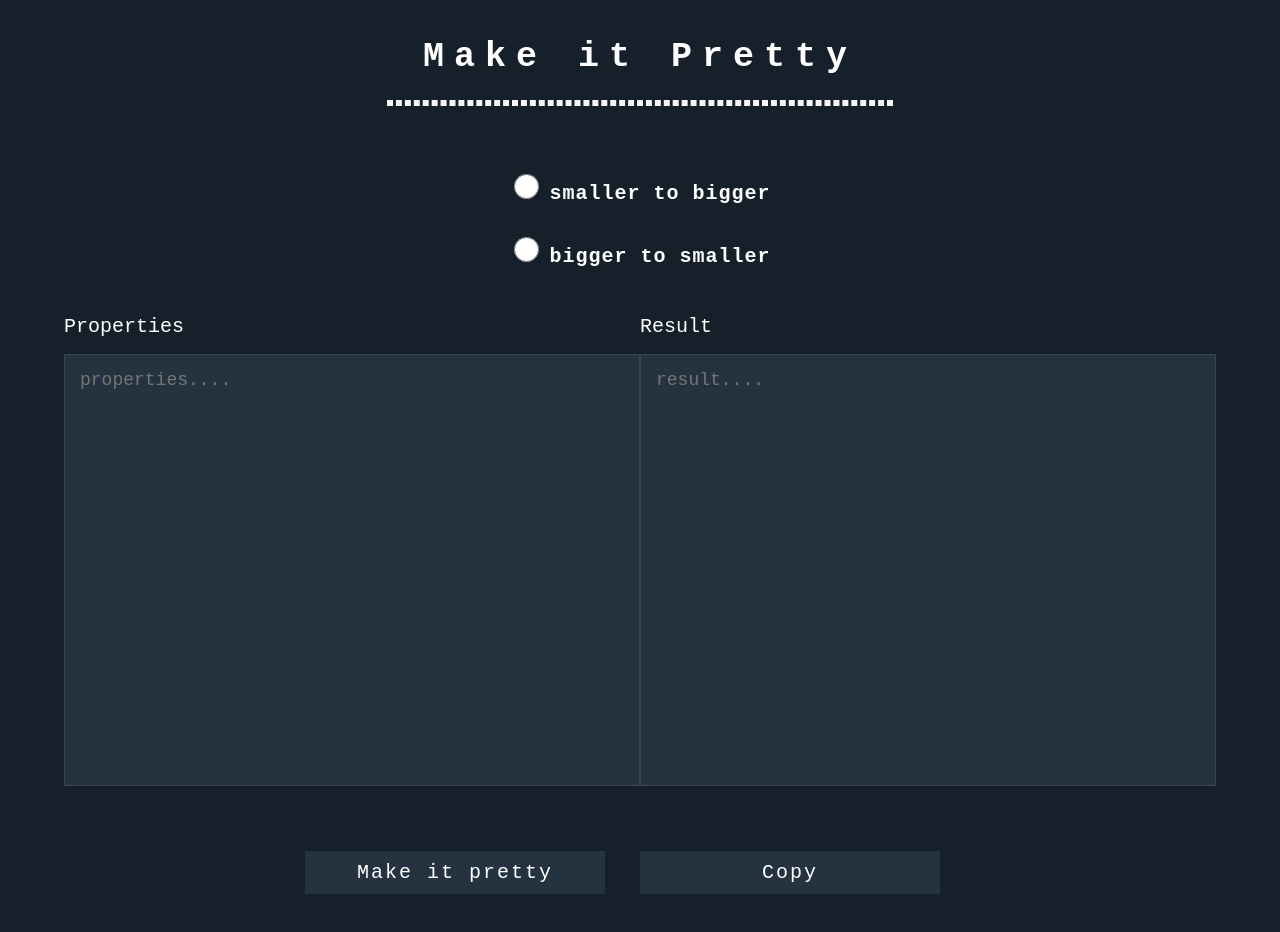
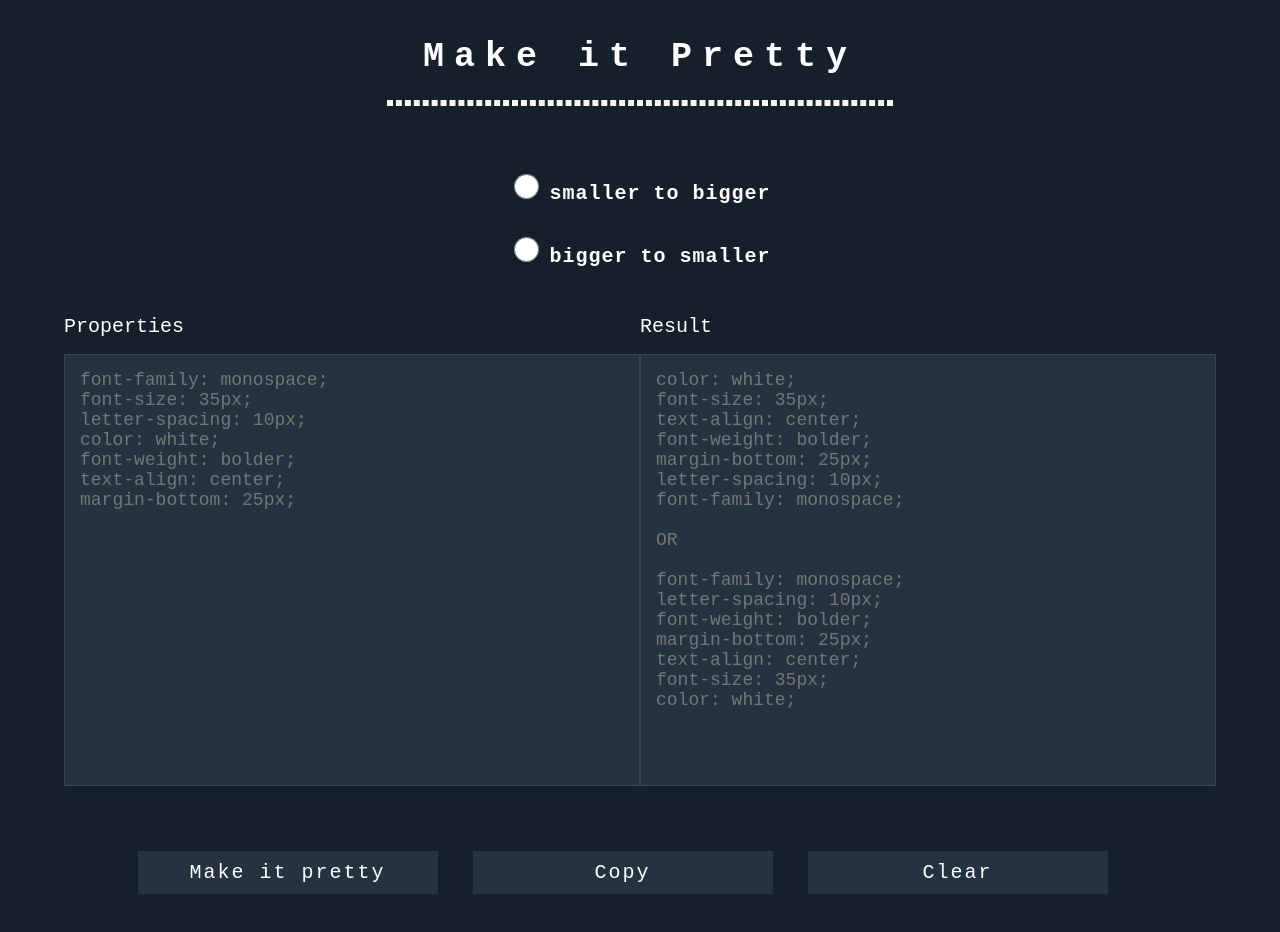
Before and after one commit to apriliandi246/react-css-sort, a React (Create React App) app: page / in a window 1280 px wide. Built offline with nearby package versions, Linux system fonts and the light colour scheme.

Commit message:
factory components and add clear feature

```diff
--- a/src/App.js
+++ b/src/App.js
@@ -1,11 +1,11 @@
 import React from 'react';
 import copy from 'copy-to-clipboard';
-import { sortProperties } from './util/sort';
-import './style/main.css';
 import RadioButton from './components/RadioButton';
 import PropertiesArea from './components/PropertiesArea';
 import Buttons from './components/Buttons';
 import Head from './components/Head';
+import { sortProperties } from './util/sort';
+import './style/main.css';
 
 
 class App extends React.Component {
@@ -15,6 +15,9 @@ class App extends React.Component {
       result: ``,
       properties: ``
    }
+
+   inputProperties = React.createRef();
+
 
    onChangeMin = () => {
       this.setState({ min: true, max: false });
@@ -50,6 +53,17 @@ class App extends React.Component {
       alert('Copied');
    }
 
+   onClear = () => {
+      this.inputProperties.current.value = "";
+
+      this.setState({
+         min: false,
+         max: false,
+         result: ``,
+         properties: ``
+      });
+   }
+
    render() {
       const { min, max, result, properties } = this.state;
 
@@ -66,14 +80,18 @@ class App extends React.Component {
 
             <PropertiesArea
                value={result}
+               inputPropertiesRef={this.inputProperties}
                onInputChange={this.onInputChange}
             />
 
             <Buttons
+               min={min}
+               max={max}
                result={result}
                properties={properties}
                onCopy={this.onCopy}
                onClick={this.onClick}
+               onClear={this.onClear}
             />
          </div>
       );
--- a/src/components/Buttons.js
+++ b/src/components/Buttons.js
@@ -2,22 +2,32 @@ import React, { Component } from 'react';
 
 class Buttons extends Component {
    render() {
-      const { result, properties, onCopy, onClick } = this.props;
+      const { min, max, result, properties, onCopy, onClick, onClear } = this.props;
 
       return (
          <div className="buttons">
             <button
+               onClick={onClick}
                className="btn-one"
-               onClick={onClick}
-               disabled={properties.length === 0 ? true : false}>
+               disabled={properties.length !== 0 && (min === true || max === true) ? false : true}
+            >
                Make it pretty
             </button>
 
             <button
+               onClick={onCopy}
                className="btn-two"
-               onClick={onCopy}
-               disabled={result.length === 0 ? true : false}>
+               disabled={result.length === 0 ? true : false}
+            >
                Copy
+            </button>
+
+            <button
+               onClick={onClear}
+               className="btn-three"
+               disabled={properties.length === 0 ? true : false}
+            >
+               Clear
             </button>
          </div>
       );
--- a/src/components/Head.js
+++ b/src/components/Head.js
@@ -4,7 +4,6 @@ const Head = () => {
    return (
       <React.Fragment>
          <h1>Make it Pretty</h1>
-
          <hr />
       </React.Fragment>
    );
--- a/src/components/PropertiesArea.js
+++ b/src/components/PropertiesArea.js
@@ -1,33 +1,67 @@
 import React, { Component } from 'react';
 
 class PropertiesArea extends Component {
+   state = {
+      inputPlaceholder: `
+         font-family: monospace;
+         font-size: 35px;
+         letter-spacing: 10px;
+         color: white;
+         font-weight: bolder;
+         text-align: center;
+         margin-bottom: 25px;
+      `,
+
+      resultPlaceholder: `
+         color: white;
+         font-size: 35px;
+         text-align: center;
+         font-weight: bolder;
+         margin-bottom: 25px;
+         letter-spacing: 10px;
+         font-family: monospace;
+
+         OR
+
+         font-family: monospace;
+         letter-spacing: 10px;
+         font-weight: bolder;
+         margin-bottom: 25px;
+         text-align: center;
+         font-size: 35px;
+         color: white;
+      `
+   }
+
    render() {
-      const { value, onInputChange } = this.props;
+      const { inputPlaceholder, resultPlaceholder } = this.state;
+      const { value, inputPropertiesRef, onInputChange } = this.props;
 
       return (
          <div className="properties-field">
             <div className="input-form">
                <label htmlFor="properties">Properties</label>
                <textarea
-                  onChange={onInputChange}
-                  placeholder="properties...."
-                  autoComplete="false"
-                  spellCheck="false"
-                  id="description"
                   cols="65"
                   rows="20"
+                  id="description"
+                  spellCheck="false"
+                  autoComplete="false"
+                  onChange={onInputChange}
+                  ref={inputPropertiesRef}
+                  placeholder={inputPlaceholder.trim()}
                ></textarea>
             </div>
 
             <div className="input-form result">
                <label htmlFor="result">Result</label>
                <textarea
-                  value={value}
-                  placeholder="result...."
-                  id="result"
+                  disabled
                   cols="65"
                   rows="20"
-                  disabled
+                  id="result"
+                  value={value}
+                  placeholder={resultPlaceholder.trim()}
                ></textarea>
             </div>
          </div>
--- a/src/components/RadioButton.js
+++ b/src/components/RadioButton.js
@@ -7,12 +7,24 @@ class RadioButton extends Component {
       return (
          <React.Fragment>
             <div className="min">
-               <input onChange={onChangeMin} checked={min} type="radio" id="min" value="min" />
+               <input
+                  id="min"
+                  value="min"
+                  type="radio"
+                  checked={min}
+                  onChange={onChangeMin}
+               />
                <label htmlFor="min">smaller to bigger</label>
             </div>
 
             <div className="max">
-               <input onChange={onChangeMax} checked={max} type="radio" id="max" value="max" />
+               <input
+                  id="max"
+                  value="max"
+                  type="radio"
+                  checked={max}
+                  onChange={onChangeMax}
+               />
                <label htmlFor="max">bigger to smaller</label>
             </div>
          </React.Fragment>
```
